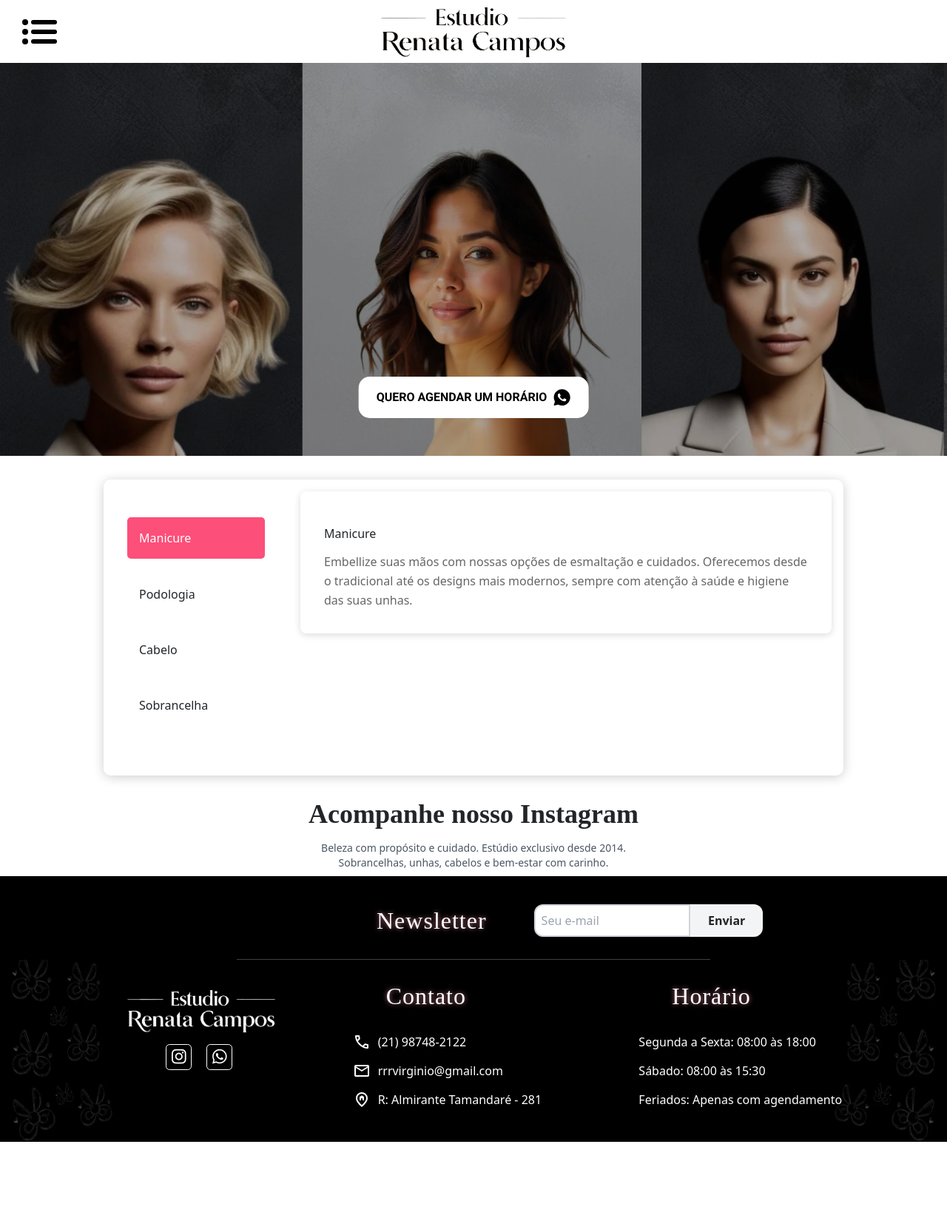
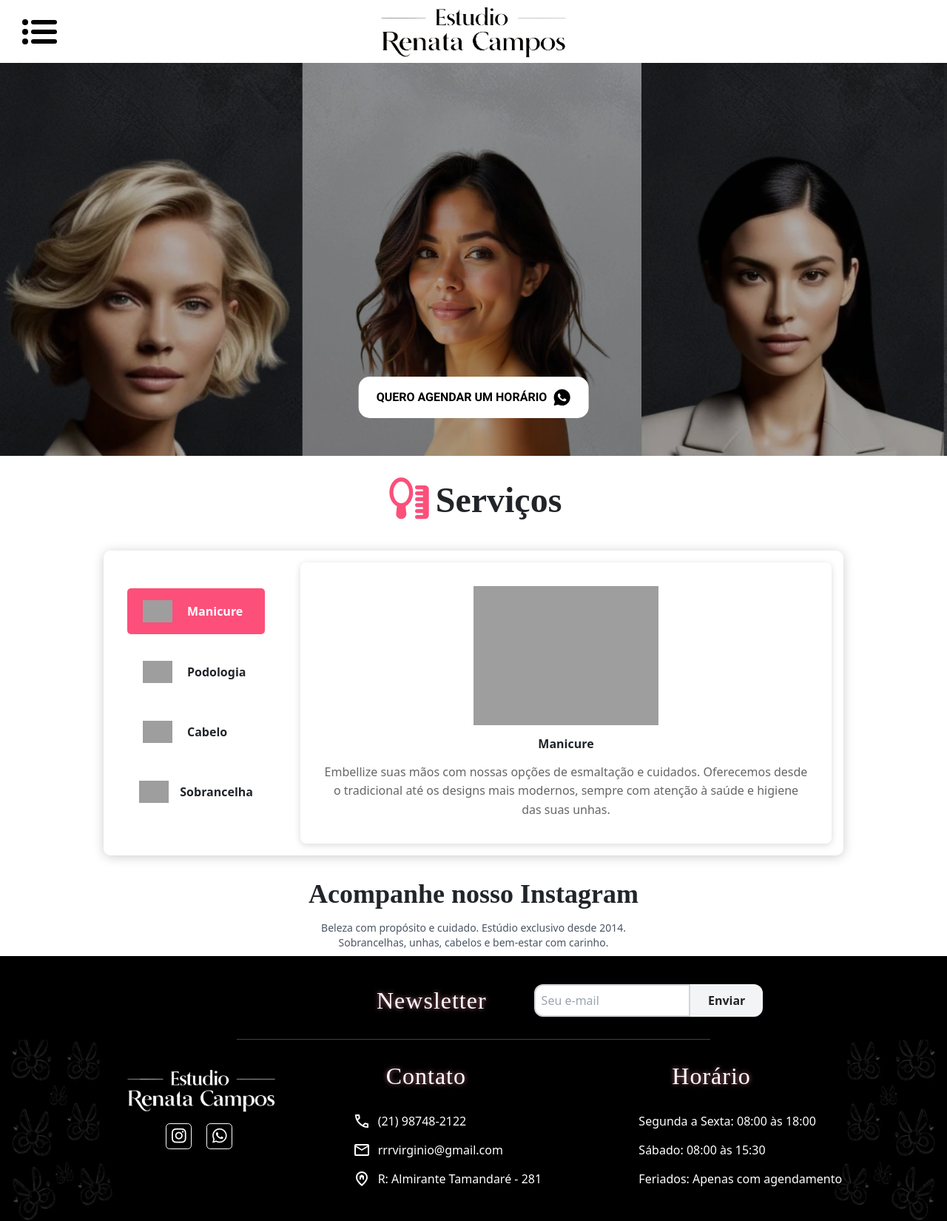
Before and after one commit to Gabriel-vcampos/Estudio-renata-campos, a Django app: page / in a window 1280 px wide. Shown: the whole page at 74% size. Before the commit the page ends 1543 px from the top, so only its background shows below. Run offline with Django 4.2, Linux system fonts and the light colour scheme; some libraries are stand-ins or nearby versions; some web fonts are replaced; grey boxes are pictures that could not be loaded.

Commit message:
Commit férias correção e atualização dos cards

```diff
--- a/estudio_renata_campos/base/global/partials/carrossel.html
+++ b/estudio_renata_campos/base/global/partials/carrossel.html
@@ -1,10 +1,26 @@
+<div class="flex items-center gap-1 justify-center mt-4"> <!-- Container pai -->
+    <img class="w-16 h-auto mb-2" src="/static/global/icons/icone-servicos.svg" alt="">
+    <h1 class="titulo-insta text-5xl font-bold">Serviços</h1>
+</div>
 <section class="fruit-carousel">
     <nav class="fruit-menu">
         <ul class="fruit-list">
-            <li class="fruit-item active" data-fruit="strawberry"> Manicure</li>
-            <li class="fruit-item" data-fruit="banana"> Podologia</li>
-            <li class="fruit-item" data-fruit="apple"> Cabelo</li>
-            <li class="fruit-item" data-fruit="orange"> Sobrancelha</li>
+            <li class="fruit-item active font-semibold" data-fruit="strawberry">
+                <img src="/static/global/icons/Esmalte ícone-Photoroom 2.svg/" class="menu-icon">
+                Manicure
+            </li>
+            <li class="fruit-item font-semibold" data-fruit="banana">
+                <img src="/static/global/icons/guilhermemaluco-Photoroom (2) 1.svg /" class="menu-icon">
+                Podologia
+            </li>
+            <li class="fruit-item font-semibold" data-fruit="apple">
+                <img src="/static/global/icons/cabelo ícone 4.svg/" class="menu-icon">
+                Cabelo
+            </li>
+            <li class="fruit-item font-semibold" data-fruit="orange">
+                <img src="/static/global/icons/sombrancelha ícone 1.svg/" class="menu-icon">
+                Sobrancelha
+            </li>
         </ul>
     </nav>
 
@@ -12,9 +28,9 @@
         <!-- Conteúdo do Morango -->
         <div class="content-panel active" id="strawberry">
             <div class="fruit-card">
-                <div class="fruit-icon"> <img src="" alt="" style="width:150px"></div>
-                <h2>Manicure</h2>
-                <p class="fruit-description">
+                <div class="fruit-icon flex justify-center"> <img src="/static/global/icons/Esmalte ícone-Photoroom 2.svg/" alt="" style="width:250px"></div>
+                <h2 class="flex justify-center font-bold mb-2">Manicure</h2>
+                <p class="fruit-description flex text-center">
                     Embellize suas mãos com nossas opções de esmaltação e cuidados. Oferecemos desde o tradicional até os designs mais modernos, sempre com atenção à saúde e higiene das suas unhas.
                 </p>
             </div>
@@ -23,20 +39,19 @@
         <!-- Conteúdo da Banana -->
         <div class="content-panel" id="banana">
             <div class="fruit-card">
-                <div class="fruit-icon"><img src="" alt="" style="width:150px"></div>
-                <h2>Podologia</h2>
-                <p class="fruit-description">
+                <div class="fruit-icon flex justify-center"><img src="/static/global/icons/guilhermemaluco-Photoroom (2) 1.svg /" alt="" style="width:250px ; height:200px"></div>
+                <h2 class="flex justify-center font-bold mb-2">Podologia</h2>
+                <p class="fruit-description flex text-center">
                     Cuidado especializado para seus pés, tratando calos, unhas encravadas, rachaduras e outros problemas. Proporcionamos alívio e bem-estar com técnicas que promovem a saúde dos seus pés.
-                </p>
             </div>
         </div>
 
         <!-- Conteúdo da Maçã -->
         <div class="content-panel" id="apple">
             <div class="fruit-card">
-                <div class="fruit-icon"><img src="" alt="" style="width:150px"></div>
-                <h2>Cabelo</h2>
-                <p class="fruit-description">
+                <div class="fruit-icon flex justify-center"><img src="/static/global/icons/cabelo ícone 4.svg/" alt="" style="width:250px"></div>
+                <h2 class="flex justify-center font-bold mb-2" >Cabelo</h2>
+                <p class="fruit-description flex text-center">
                     Transforme seu visual com um corte, coloração ou tratamento capilar especializado. Nossos profissionais cuidam de cada detalhe para que você tenha fios saudáveis e com a aparência que sempre sonhou.
                 </p>
             </div>
@@ -45,9 +60,9 @@
         <!-- Conteúdo da Laranja -->
         <div class="content-panel" id="orange">
             <div class="fruit-card">
-                <div class="fruit-icon"><img src="" alt="" style="width:150px"></div>
-                <h2>Sobrancelha</h2>
-                <p class="fruit-description">
+                <div class="fruit-icon flex justify-center"><img src="/static/global/icons/sombrancelha ícone 1.svg/" alt="" style="width:250px"></div>
+                <h2 class="flex justify-center font-bold mb-2">Sobrancelha</h2>
+                <p class="fruit-description flex text-center">
                     Modelagem e design de sobrancelhas para destacar seu olhar e realçar sua expressão. Feito de acordo com o formato do seu rosto para um efeito harmonioso e natural.
                 </p>
             </div>
--- a/estudio_renata_campos/base/static/global/css/styles.css
+++ b/estudio_renata_campos/base/static/global/css/styles.css
@@ -255,11 +255,23 @@
 }
 
 .fruit-item {
+    display: flex;
+    align-items: center;
+    gap: 15px;
+    position: relative;
     margin: 1.2rem 0;
     padding: 1rem;
     border-radius: 5px;
     cursor: pointer;
     transition: all 0.3s ease;
+}
+
+
+.menu-icon {
+    width: 50px;
+    height: 30px;
+    object-fit: contain;
+    transition: filter 0.3s ease;
 }
 
 .fruit-item:hover {
```
Also changed, not shown: estudio_renata_campos/base/global/partials/script.html (line endings or trailing spaces), estudio_renata_campos/base/static/global/icons/Esmalte ícone-Photoroom 2.svg (added), estudio_renata_campos/base/static/global/icons/cabelo ícone 4.svg (added), estudio_renata_campos/base/static/global/icons/guilhermemaluco-Photoroom (2) 1.svg (added), estudio_renata_campos/base/static/global/icons/icone-servicos.svg (added), estudio_renata_campos/base/static/global/icons/sombrancelha ícone 1.svg (added).
